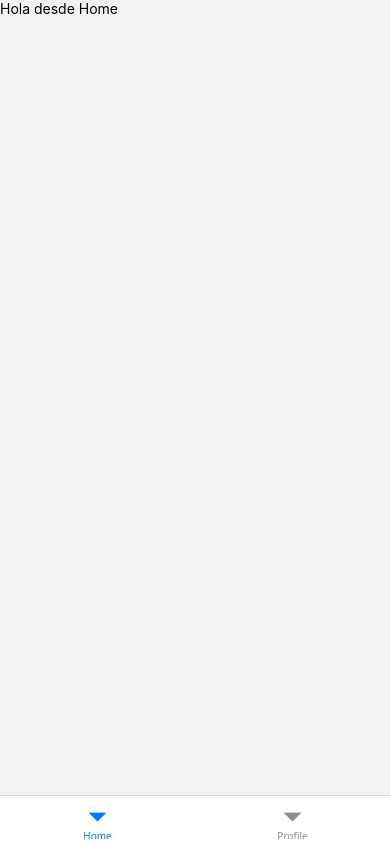
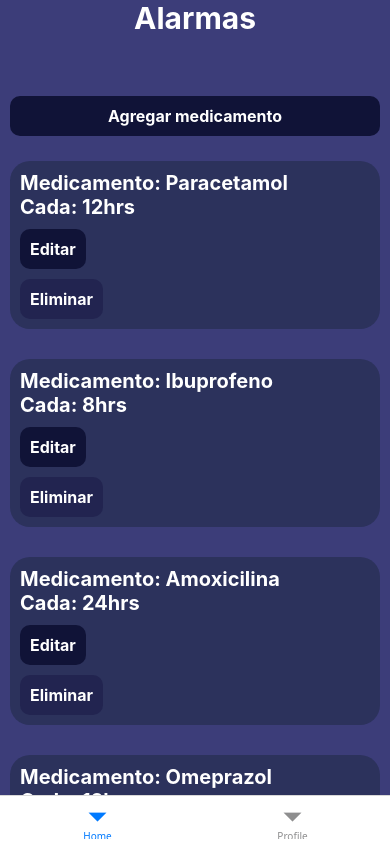
Before and after one commit to AldoJSM/pastillero, a React Native app: screen /Home in a window 390 px wide. Built offline with nearby package versions, Linux system fonts and the light colour scheme.

Commit message:
Home maquetado

```diff
--- a/src/containers/auth/screens/RegisterScreen.tsx
+++ b/src/containers/auth/screens/RegisterScreen.tsx
@@ -1,19 +1,46 @@
-import { StyleSheet, Text, View } from 'react-native'
+import { ScrollView, StyleSheet, Text, View } from 'react-native'
 import React from 'react'
 import { useSafeAreaInsets } from 'react-native-safe-area-context'
 import { button, COLORS, inputText, primaryButton } from '@core'
 
 export const RegisterScreen = () => {
-  const {top}=useSafeAreaInsets()
+  const {top, bottom}=useSafeAreaInsets()
   return (
-    <View style={[styles.container, {paddingTop: top}]}>
-      <Text style={styles.title}>Registrarse</Text>
+    <ScrollView
+    style={styles.container}
+
+    contentContainerStyle={{
+      paddingTop: top,
+      paddingBottom: bottom+20,
+      flexGrow: 1
+    }}
+    >
+      <Text style={styles.title}>Registro</Text>
       <View style={styles.inputContainer}>
-        <Text style={styles.texts}>Nombre de usuario</Text>
+        <Text style={styles.texts}>Nombre del paciente</Text>
         {inputText()}
+        <Text style={styles.texts}>Edad</Text>
+        {inputText()}
+        <Text style={styles.texts}>Genero</Text>
+        {inputText()}
+        <Text style={styles.texts}>Número de telefono</Text>
+        {inputText()}
+        <Text style={styles.texts}>Lugar de residencia</Text>
+        {inputText()}
+
       </View>
       <View style={styles.inputContainer}>
+        <Text style={styles.texts}>Nombre del cuidador</Text>
+        {inputText()}
+        <Text style={styles.texts}>Edad</Text>
+        {inputText()}
+        <Text style={styles.texts}>Relación con el paciente</Text>
+        {inputText()}
+        <Text style={styles.texts}>Numero de contacto</Text>
+        {inputText()}
         <Text style={styles.texts}>Correo electronico</Text>
+        {inputText()}
+        <Text style={styles.texts}>Lugar de recidencia</Text>
         {inputText()}
       </View>
       <View style={styles.inputContainer}>
@@ -24,7 +51,7 @@ export const RegisterScreen = () => {
       {primaryButton({text:'Registar datos', oneTouch:()=>{alert('Te registraste correctamente')}})}
       {button({text:'<-Volver', oneTouch:()=>{alert('Te devuelve al login')}})}
 
-    </View>
+    </ScrollView>
   )
 }
 
@@ -33,7 +60,7 @@ const styles = StyleSheet.create({
       flex:1,
       padding: 10,
       backgroundColor: COLORS.purple,
-      justifyContent: 'center',
+     /// justifyContent: 'center',
   },
   inputContainer:{
       backgroundColor: COLORS.tertiary,
--- /dev/null
+++ b/src/containers/home/index.ts
@@ -0,0 +1 @@
+export * from './screens'
--- /dev/null
+++ b/src/containers/home/screens/HomeScreen.tsx
@@ -0,0 +1,73 @@
+import { FlatList, ScrollView, StyleSheet, Text, View } from 'react-native'
+import React from 'react'
+import { COLORS, button, primaryButton } from '@core'
+import { useSafeAreaInsets } from 'react-native-safe-area-context'
+
+const dummy_users = [
+    {id:1, medicamento:'Paracetamol', cada:'12hrs'},
+    {id:2, medicamento:'Ibuprofeno', cada:'8hrs'},
+    {id:3, medicamento:'Amoxicilina', cada:'24hrs'},
+    {id:4, medicamento:'Omeprazol', cada:'12hrs'},
+    {id:5, medicamento:'Dexametasona', cada:'24hrs'},
+    {id:6, medicamento:'Clonazepam', cada:'12hrs'},
+    {id:7, medicamento:'Lorazepam', cada:'12hrs'},
+]
+
+export const HomeScreen = () => {
+    const {top, bottom}=useSafeAreaInsets()
+  return (
+    <ScrollView
+        contentContainerStyle={[
+            styles.container,
+            {
+                paddingTop: top,
+                paddingBottom: bottom+20,
+                flexGrow: 1
+            }
+        ]}
+    >
+        <Text style={styles.title}>Alarmas</Text>
+        {primaryButton({text:'Agregar medicamento', oneTouch:()=>{alert('Agregaste un medicamento')}})}
+        <FlatList
+            data={dummy_users}
+            renderItem={({item})=>(
+                <View style={styles.infoContainer}>
+                    <Text style={styles.texts}>Medicamento: {item.medicamento}</Text>
+                    <Text style={styles.texts}>Cada: {item.cada}</Text>
+                    {primaryButton({text:'Editar', oneTouch:()=>{alert('Tomaste el medicamento')}})}
+                    {button({text:'Eliminar', oneTouch:()=>{alert('No tomaste el medicamento')}})}
+                </View>
+            )}/>
+    </ScrollView>
+  )
+}
+
+const styles = StyleSheet.create({
+    container:{
+        padding: 10,
+        backgroundColor: COLORS.purple,
+    },
+    infoContainer:{
+        backgroundColor: COLORS.tertiary,
+        padding: 10,
+        marginVertical: 15,
+        borderRadius: 20,
+        alignContent: 'center',
+        justifyContent: 'flex-start',
+        alignItems: 'flex-start',
+        flexDirection: 'column',
+    },
+    title:{
+        fontSize: 30,
+        paddingBottom: 50,
+        fontWeight: 'bold',
+        textAlign: 'center',
+        color: COLORS.white,
+    },
+    texts:{
+      fontSize: 20,
+      color: COLORS.white,
+      fontWeight: 'bold',
+
+    }
+})
--- /dev/null
+++ b/src/containers/home/screens/ProfileScreen.tsx
@@ -0,0 +1,12 @@
+import { StyleSheet, Text, View } from 'react-native'
+import React from 'react'
+
+export const ProfileScreen = () => {
+  return (
+    <View>
+      <Text>profileScreen</Text>
+    </View>
+  )
+}
+
+const styles = StyleSheet.create({})
--- /dev/null
+++ b/src/containers/home/screens/index.ts
@@ -0,0 +1,2 @@
+export * from './HomeScreen'
+export * from './ProfileScreen'
--- a/src/containers/index.ts
+++ b/src/containers/index.ts
@@ -1 +1,2 @@
 export * from './auth'
+export * from './home'
--- a/src/core/navigation/index.tsx
+++ b/src/core/navigation/index.tsx
@@ -3,7 +3,7 @@ import { NavigationContainer } from '@react-navigation/native';
 import { createNativeStackNavigator } from '@react-navigation/native-stack';
 import { createBottomTabNavigator } from '@react-navigation/bottom-tabs';
 import { Text } from 'react-native';
-import { LoginScreen, RegisterScreen } from '@containers';
+import { LoginScreen, RegisterScreen, HomeScreen, ProfileScreen } from '@containers';
 
 const hideHeader= {headerShown:false}
 
@@ -37,12 +37,12 @@ export function NavigationApp() {
             <Tab.Navigator>
                 <Tab.Screen
                 name='Home'
-                component={()=><Text>Hola desde Home</Text>}
+                component={HomeScreen}
                 options={hideHeader}
             />
             <Tab.Screen
                 name='Profile'
-                component={()=><Text>Hola desde home2</Text>}
+                component={ProfileScreen}
                 options={hideHeader}
             />
             </Tab.Navigator>
```
